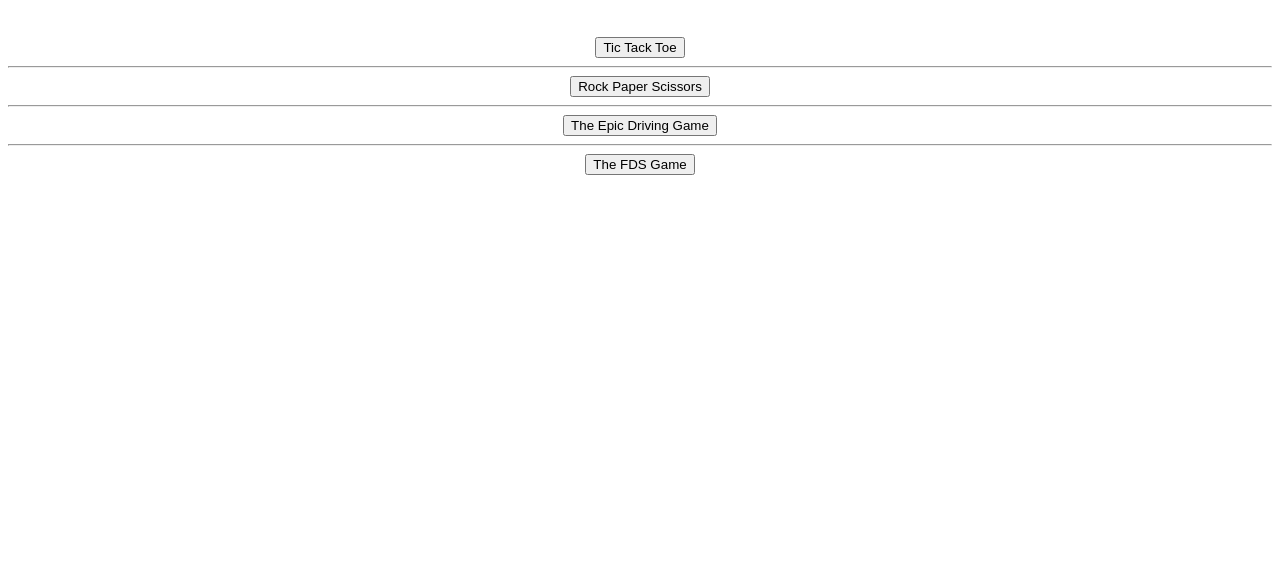
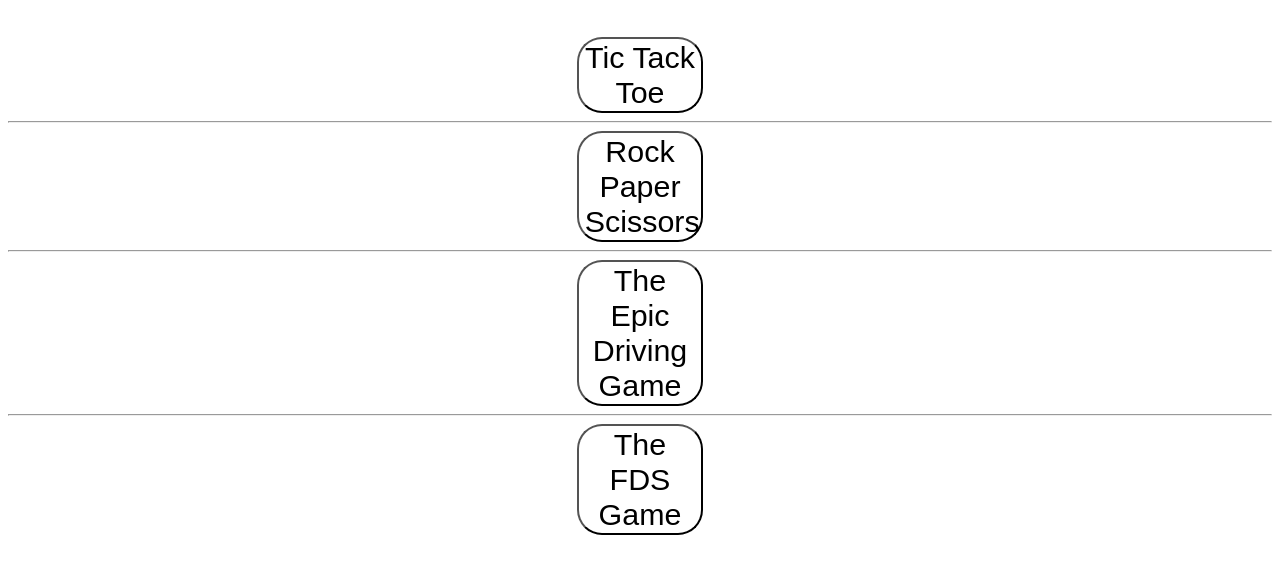
Before and after one commit to Dfnkk/game, a plain HTML site: page index.html in a window 1280 px wide. Shown: the part 121-694 px from the top of the page. Drawn offline with Linux system fonts and the light colour scheme.

Commit message:
Update index.html

```diff
--- a/index.html
+++ b/index.html
@@ -15,13 +15,13 @@
         </header>
 
         <main>
-            <a href="https://dfnkk.github.io/TTT/" target="_blank"><button id="tik">Tic Tack Toe</button></a>
+            <a href="https://dfnkk.github.io/TTT/" target="_blank"><button class="tik">Tic Tack Toe</button></a>
             <hr>
-            <a href="https://dfnkk.github.io/RPS/" target="_blank"><button id="rock">Rock Paper Scissors</button></a>
+            <a href="https://dfnkk.github.io/RPS/" target="_blank"><button class="rock">Rock Paper Scissors</button></a>
             <hr>
-            <a href="https://play.unity.com/mg/karting/the-epic-driving-game" target="_blank"><button id="rock">The Epic Driving Game</button></a>
+            <a href="https://play.unity.com/mg/karting/the-epic-driving-game" target="_blank"><button class="rock">The Epic Driving Game</button></a>
             <hr>
-            <a href="https://play.unity.com/mg/fps/fds-game" target="_blank"><button id="tik">The FDS Game</button></a>
+            <a href="https://play.unity.com/mg/fps/fds-game" target="_blank"><button class="tik">The FDS Game</button></a>
         </main>
 
         <script src="script.js"></script>
```
